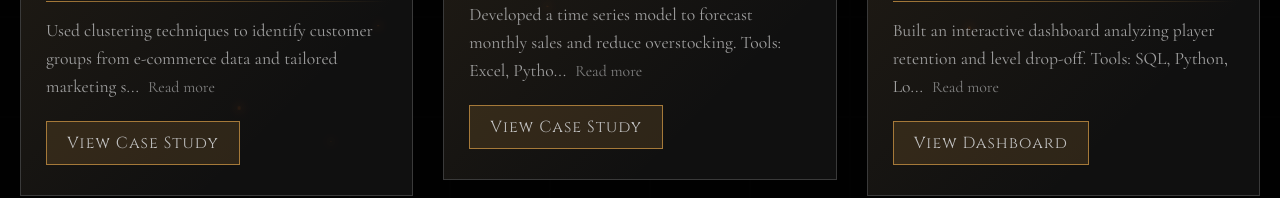
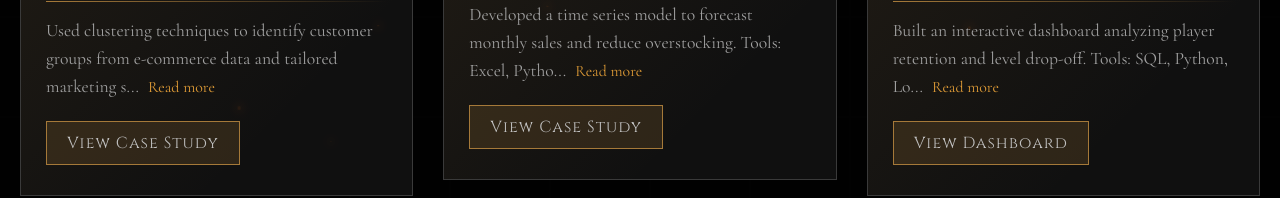
Before and after one commit to Abd-Elazez/Portfolio, a plain HTML site: page projects.html in a window 1280 px wide. Shown: the part 516-714 px from the top of the page. Drawn offline with nearby package versions, Linux system fonts and the light colour scheme.

Commit message:
Update projects.html

```diff
--- a/projects.html
+++ b/projects.html
@@ -355,7 +355,7 @@
     }
 
     .toggle-link {
-  color: gray;
+  color: #dd9a36;
   font-size: 0.9em;
   margin-left: 5px;
   text-decoration: none;
```
